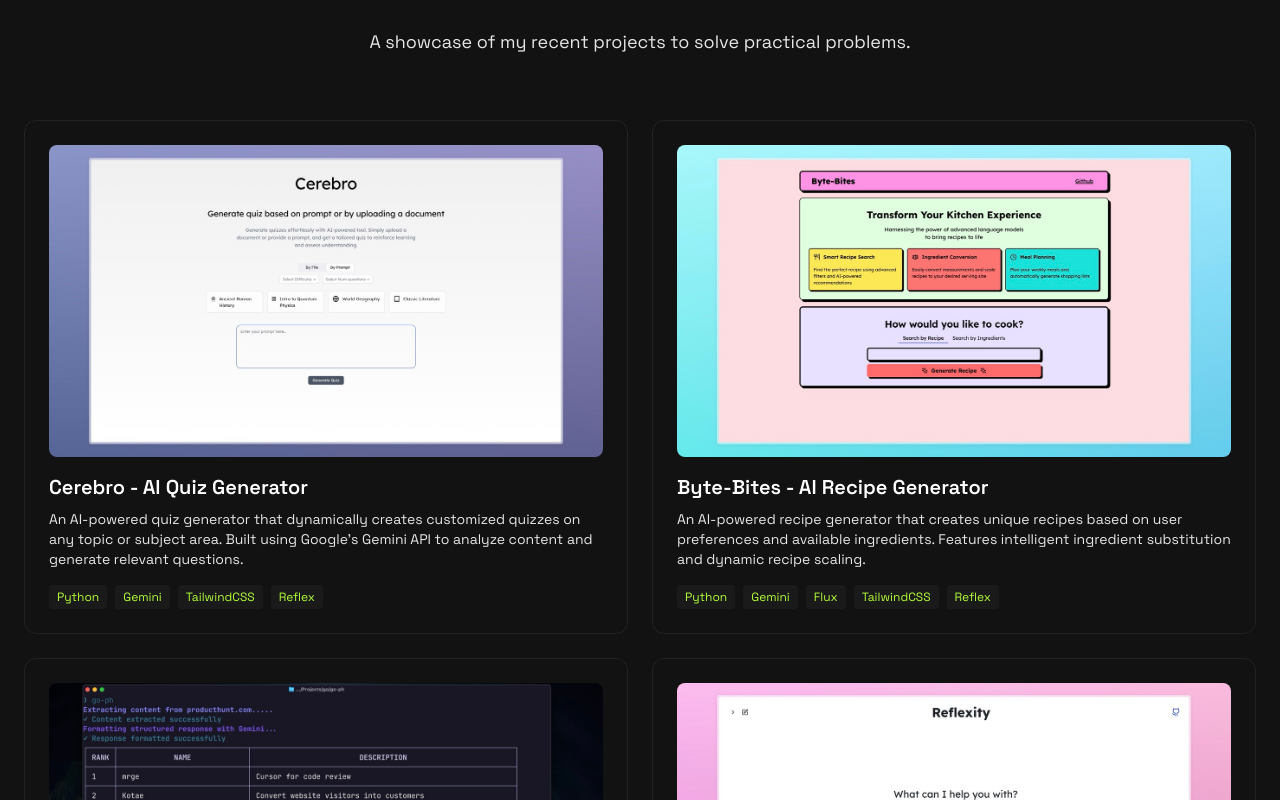
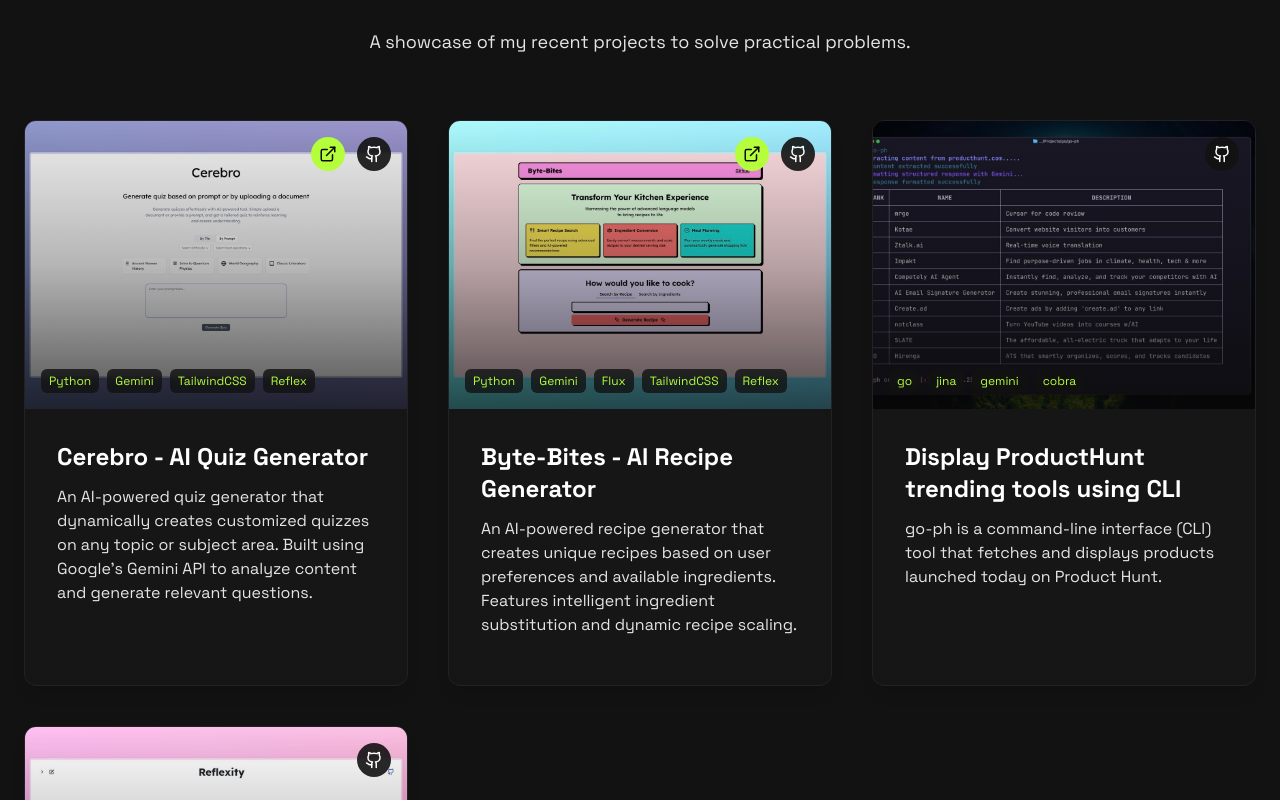
Before and after one commit to bm611/portfolio, a React (Vite) app: page / in a window 1280 px wide. Shown: the part 940-1740 px from the top of the page. Built offline with nearby package versions, Linux system fonts and the light colour scheme.

Commit message:
update project grid layout

```diff
--- a/src/components/Projects.tsx
+++ b/src/components/Projects.tsx
@@ -66,11 +66,32 @@ const Projects: React.FC = () => {
     visible: { opacity: 1, y: 0 },
   };
 
+  const staggerContainer = {
+    hidden: { opacity: 0 },
+    visible: {
+      opacity: 1,
+      transition: {
+        staggerChildren: 0.1,
+      },
+    },
+  };
+
+  const projectVariant = {
+    hidden: { opacity: 0, y: 20 },
+    visible: {
+      opacity: 1,
+      y: 0,
+      transition: {
+        duration: 0.5,
+      },
+    },
+  };
+
   return (
     <section
       id="projects"
       ref={ref}
-      className="section-padding bg-dark-800 relative"
+      className="section-padding bg-dark-800 relative py-24"
     >
       <div className="absolute top-0 w-full h-px bg-gradient-to-r from-transparent via-dark-600 to-transparent"></div>
       <div className="container mx-auto px-4 md:px-6">
@@ -88,65 +109,71 @@ const Projects: React.FC = () => {
         </motion.div>
 
         <motion.div
-          className="grid grid-cols-1 md:grid-cols-2 lg:grid-cols-2 gap-4 sm:gap-6"
-          variants={fadeIn}
+          className="grid grid-cols-1 md:grid-cols-2 lg:grid-cols-2 xl:grid-cols-3 gap-8 md:gap-10 max-w-7xl mx-auto"
+          variants={staggerContainer}
           initial="hidden"
           animate={inView ? "visible" : "hidden"}
-          transition={{ duration: 0.5, delay: 0.2 }}
         >
           {projectData.map((project, index) => (
             <motion.div
               key={project.title}
-              variants={fadeIn}
-              initial="hidden"
-              animate={inView ? "visible" : "hidden"}
-              transition={{ duration: 0.5, delay: 0.2 + index * 0.1 }}
-              className="card group overflow-hidden"
+              variants={projectVariant}
+              className="bg-dark-700/50 rounded-xl overflow-hidden shadow-lg hover:shadow-2xl transition-all duration-300 backdrop-blur-sm border border-dark-600 hover:border-neon/30 group md:max-w-md lg:max-w-sm mx-auto w-full"
             >
-              <div className="relative aspect-video mb-4 overflow-hidden rounded-lg">
+              <div className="relative overflow-hidden h-56 md:h-64 lg:h-72">
                 <img
                   src={project.image}
                   alt={project.title}
-                  className="w-full h-full object-cover transition-transform duration-500 group-hover:scale-105"
+                  className="w-full h-full object-cover object-center transform group-hover:scale-110 transition-transform duration-700"
                 />
-                <div className="absolute inset-0 bg-dark-900/50 flex items-center justify-center opacity-0 group-hover:opacity-100 transition-opacity">
-                  <div className="flex gap-4">
+                <div className="absolute inset-0 bg-gradient-to-t from-dark-900 via-dark-900/40 to-transparent opacity-70"></div>
+
+                <div className="absolute top-4 right-4 flex gap-3">
                   {project.live_url && (
                     <a
                       href={project.live_url}
-                        className="p-3 bg-neon text-dark-900 rounded-full hover:scale-110 transition-transform"
+                      target="_blank"
+                      rel="noopener noreferrer"
+                      className="bg-neon text-dark-900 p-2 rounded-full hover:scale-110 transition-transform hover:rotate-6"
                       title="Live Demo"
+                      aria-label="View Live Demo"
                     >
-                        <ExternalLink size={20} />
+                      <ExternalLink size={18} />
                     </a>
                   )}
                   <a
                     href={project.github_url}
-                      className="p-3 bg-dark-700 text-light-100 rounded-full hover:scale-110 transition-transform"
+                    target="_blank"
+                    rel="noopener noreferrer"
+                    className="bg-dark-800/90 text-light-100 p-2 rounded-full hover:scale-110 transition-transform hover:rotate-6"
                     title="View Code"
+                    aria-label="View Source Code on GitHub"
                   >
-                      <Github size={20} />
+                    <Github size={18} />
                   </a>
                 </div>
-                </div>
-              </div>
 
-              <div>
-                <h3 className="text-xl font-semibold mb-2">{project.title}</h3>
-                <p className="text-light-300 text-sm mb-4">
-                  {project.description}
-                </p>
-
+                <div className="absolute bottom-4 left-4 right-4">
                   <div className="flex flex-wrap gap-2">
                     {project.tags.map((tag, i) => (
                       <span
                         key={i}
-                      className="text-xs bg-dark-700 px-2 py-1 rounded text-neon"
+                        className="text-xs bg-dark-800/80 px-2 py-1 rounded-md text-neon backdrop-blur-sm"
                       >
                         {tag}
                       </span>
                     ))}
                   </div>
+                </div>
+              </div>
+
+              <div className="p-6 md:p-7 lg:p-8">
+                <h3 className="text-xl md:text-2xl font-bold mb-3 text-light-100 group-hover:text-neon transition-colors">
+                  {project.title}
+                </h3>
+                <p className="text-light-300 text-sm md:text-base mb-4 line-clamp-3 md:line-clamp-4 lg:line-clamp-5">
+                  {project.description}
+                </p>
               </div>
             </motion.div>
           ))}
```
Lines whose indentation alone changed are shown as unchanged.
